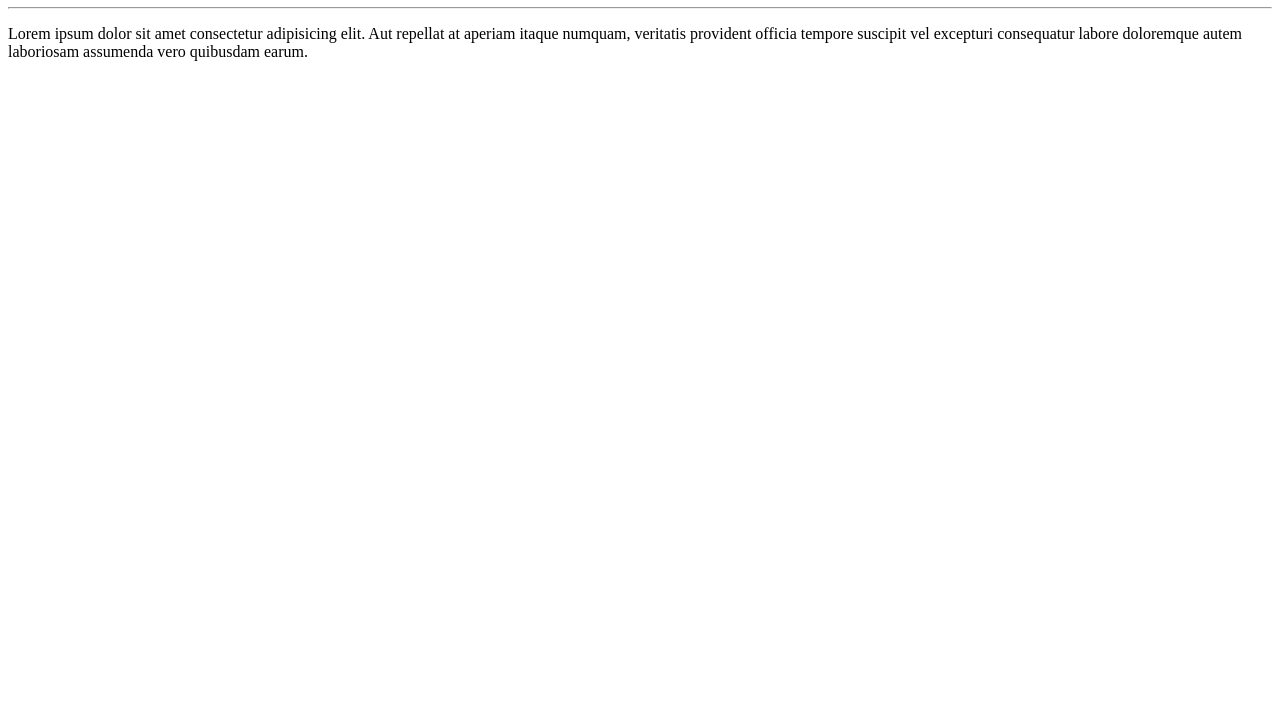
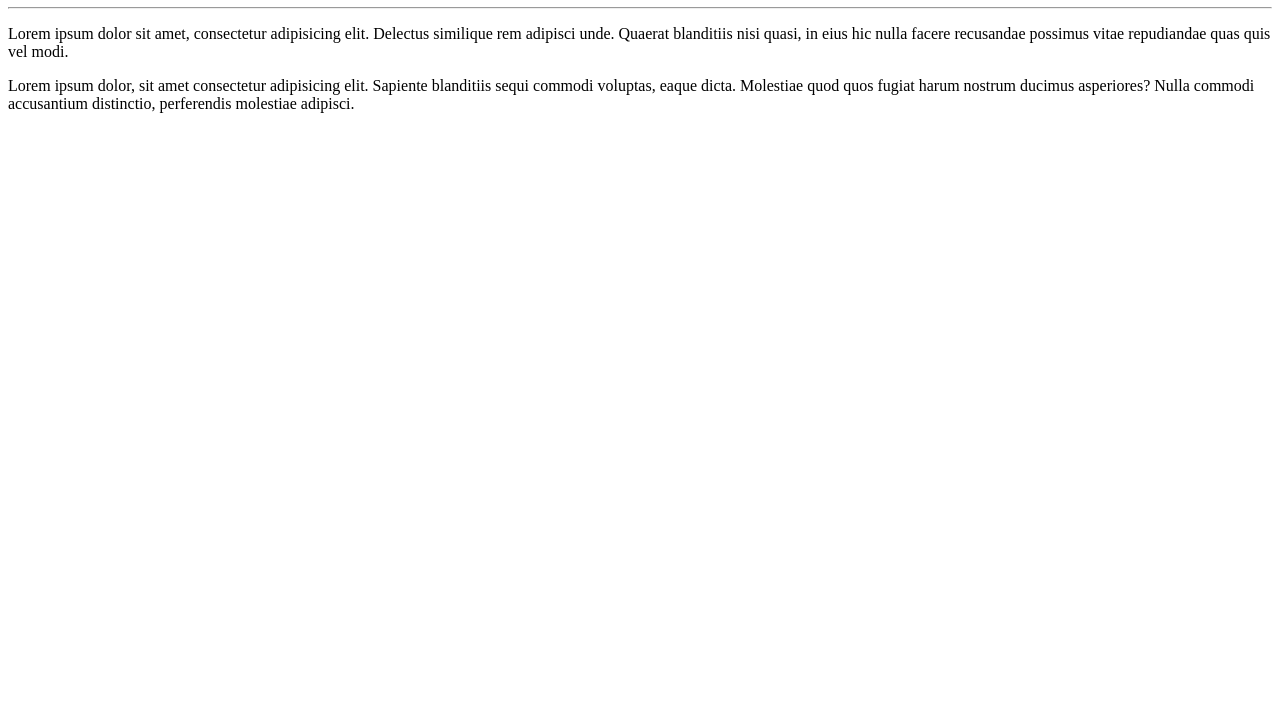
Before and after one commit to joaopac/joao-pac, a plain HTML site: page site exemplo/index.html in a window 1280 px wide. Shown: the part 73-800 px from the top of the page. Drawn offline with Linux system fonts and the light colour scheme.

Commit message:
Update index.html

```diff
--- a/site exemplo/index.html
+++ b/site exemplo/index.html
@@ -8,6 +8,7 @@
 <body>
     <h1>Olá João</h1>
     <hr>
-    <p>Lorem ipsum dolor sit amet consectetur adipisicing elit. Aut repellat at aperiam itaque numquam, veritatis provident officia tempore suscipit vel excepturi consequatur labore doloremque autem laboriosam assumenda vero quibusdam earum.</p>
-</body>
+    <p>Lorem ipsum dolor sit amet, consectetur adipisicing elit. Delectus similique rem adipisci unde. Quaerat blanditiis nisi quasi, in eius hic nulla facere recusandae possimus vitae repudiandae quas quis vel modi.</p>
+    <p>Lorem ipsum dolor, sit amet consectetur adipisicing elit. Sapiente blanditiis sequi commodi voluptas, eaque dicta. Molestiae quod quos fugiat harum nostrum ducimus asperiores? Nulla commodi accusantium distinctio, perferendis molestiae adipisci.</p>
+</body><h1></h1>
 </html>
```
